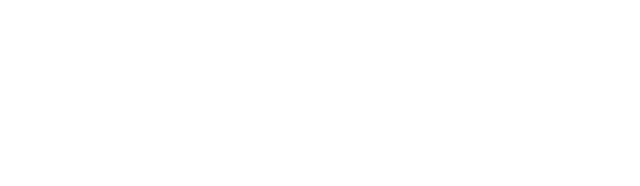
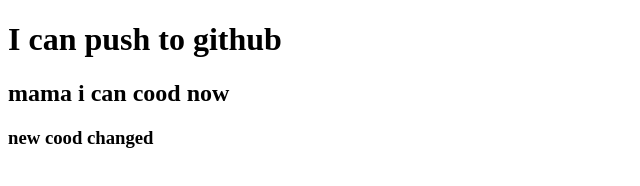
Before and after one commit to ab-rahim-bin-rakib/my-last-repo, a plain HTML site: page index.html in a window 1280 px wide. Shown: the whole page, without its empty margins (0-640 px from the left). Drawn offline with Linux system fonts and the light colour scheme.

Commit message:
added header

```diff
--- a/index.html
+++ b/index.html
@@ -7,6 +7,8 @@
     <title>my last github repo</title>
 </head>
 <body>
-
+    <h1>I can push to github</h1>
+    <h2>mama i can cood now</h2>
+    <h3>new cood changed</h3>
 </body>
 </html>
```
